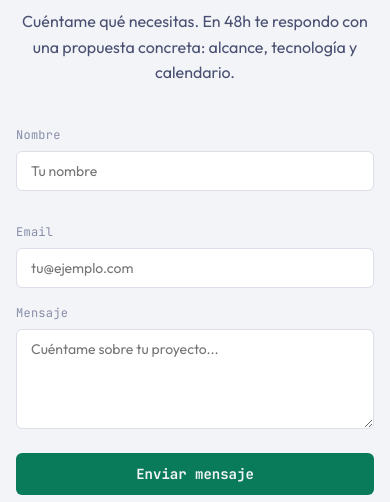
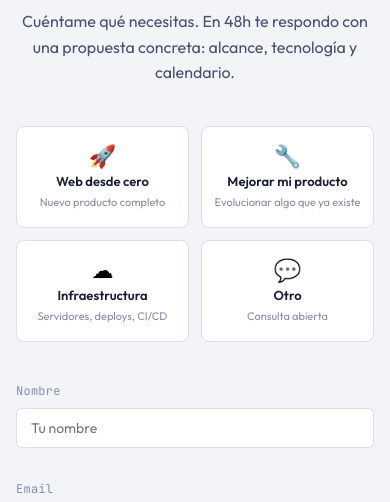
Before and after one commit to rricajos/rricajos, an Astro site: page / in a window 390 px wide. Shown: the part 2803-3305 px from the top of the page. Built offline with nearby package versions, Linux system fonts and the light colour scheme; Astro itself is replaced by a stand-in of ours.

Commit message:
add topic selector cards before contact form
4 cards: new website, improve product, infrastructure, other
- click selects card, pre-fills textarea with topic intro
- scrolls to form on selection
- responsive: 2-col on mobile
- full i18n (ES/EN/ZH) for labels, descriptions, and prefills

```diff
--- a/src/pages/index.astro
+++ b/src/pages/index.astro
@@ -177,6 +177,28 @@ import Base from '../layouts/Base.astro';
         Cuéntame qué necesitas. En 48h te respondo con una propuesta
         concreta: alcance, tecnología y calendario.
       </p>
+      <div class="topic-cards">
+        <button class="topic-card" data-topic="new">
+          <span class="topic-icon">&#x1F680;</span>
+          <span class="topic-label" data-i18n="topic.new">Web desde cero</span>
+          <span class="topic-desc" data-i18n="topic.new_desc">Nuevo producto completo</span>
+        </button>
+        <button class="topic-card" data-topic="improve">
+          <span class="topic-icon">&#x1F527;</span>
+          <span class="topic-label" data-i18n="topic.improve">Mejorar mi producto</span>
+          <span class="topic-desc" data-i18n="topic.improve_desc">Evolucionar algo que ya existe</span>
+        </button>
+        <button class="topic-card" data-topic="infra">
+          <span class="topic-icon">&#x2601;</span>
+          <span class="topic-label" data-i18n="topic.infra">Infraestructura</span>
+          <span class="topic-desc" data-i18n="topic.infra_desc">Servidores, deploys, CI/CD</span>
+        </button>
+        <button class="topic-card" data-topic="other">
+          <span class="topic-icon">&#x1F4AC;</span>
+          <span class="topic-label" data-i18n="topic.other">Otro</span>
+          <span class="topic-desc" data-i18n="topic.other_desc">Consulta abierta</span>
+        </button>
+      </div>
       <form class="contact-form" action="https://formsubmit.co/ergoegos@gmail.com" method="POST">
         <input type="hidden" name="_subject" value="New message from ricajos.com" />
         <input type="hidden" name="_captcha" value="false" />
@@ -870,6 +892,55 @@ import Base from '../layouts/Base.astro';
     margin-bottom: 2.5rem;
   }
 
+  .topic-cards {
+    display: grid;
+    grid-template-columns: repeat(4, 1fr);
+    gap: 0.75rem;
+    max-width: 640px;
+    margin: 0 auto 2.5rem;
+  }
+
+  .topic-card {
+    display: flex;
+    flex-direction: column;
+    align-items: center;
+    gap: 0.375rem;
+    padding: 1.125rem 0.5rem;
+    background: var(--surface);
+    border: 1px solid var(--border);
+    border-radius: 8px;
+    cursor: pointer;
+    transition: border-color 0.2s, box-shadow 0.2s;
+    font-family: var(--font-sans);
+  }
+
+  .topic-card:hover {
+    border-color: var(--accent);
+    box-shadow: var(--card-hover);
+  }
+
+  .topic-card.active {
+    border-color: var(--accent);
+    background: var(--accent-soft);
+  }
+
+  .topic-icon {
+    font-size: 1.375rem;
+    line-height: 1;
+  }
+
+  .topic-label {
+    font-size: 0.8125rem;
+    font-weight: 600;
+    color: var(--text);
+  }
+
+  .topic-desc {
+    font-size: 0.6875rem;
+    color: var(--muted);
+    line-height: 1.3;
+  }
+
   .contact-form {
     max-width: 520px;
     margin: 0 auto;
@@ -1162,6 +1233,9 @@ import Base from '../layouts/Base.astro';
     }
     .form-row {
       grid-template-columns: 1fr;
+    }
+    .topic-cards {
+      grid-template-columns: repeat(2, 1fr);
     }
     section {
       padding: 3.5rem 0;
@@ -1288,6 +1362,14 @@ import Base from '../layouts/Base.astro';
       'form.message': 'Mensaje',
       'form.message_ph': 'Cuéntame sobre tu proyecto...',
       'form.send': 'Enviar mensaje',
+      'topic.new': 'Web desde cero',
+      'topic.new_desc': 'Nuevo producto completo',
+      'topic.improve': 'Mejorar mi producto',
+      'topic.improve_desc': 'Evolucionar algo que ya existe',
+      'topic.infra': 'Infraestructura',
+      'topic.infra_desc': 'Servidores, deploys, CI/CD',
+      'topic.other': 'Otro',
+      'topic.other_desc': 'Consulta abierta',
       'footer.tagline': 'Full-stack · Barcelona',
       'footer.desc': 'Diseño, construyo y despliego productos web de principio a fin.',
       'footer.nav_heading': 'Navegación',
@@ -1333,6 +1415,14 @@ import Base from '../layouts/Base.astro';
       'form.message': 'Message',
       'form.message_ph': 'Tell me about your project...',
       'form.send': 'Send message',
+      'topic.new': 'New website',
+      'topic.new_desc': 'Complete new product',
+      'topic.improve': 'Improve my product',
+      'topic.improve_desc': 'Evolve something that already exists',
+      'topic.infra': 'Infrastructure',
+      'topic.infra_desc': 'Servers, deploys, CI/CD',
+      'topic.other': 'Other',
+      'topic.other_desc': 'Open inquiry',
       'footer.tagline': 'Full-stack · Barcelona',
       'footer.desc': 'I design, build, and deploy web products from start to finish.',
       'footer.nav_heading': 'Navigation',
@@ -1378,6 +1468,14 @@ import Base from '../layouts/Base.astro';
       'form.message': '留言',
       'form.message_ph': '告诉我你的项目...',
       'form.send': '发送消息',
+      'topic.new': '从零开始建站',
+      'topic.new_desc': '全新产品',
+      'topic.improve': '改进我的产品',
+      'topic.improve_desc': '优化现有产品',
+      'topic.infra': '基础设施',
+      'topic.infra_desc': '服务器、部署、CI/CD',
+      'topic.other': '其他',
+      'topic.other_desc': '开放咨询',
       'footer.tagline': '全栈 · 巴塞罗那',
       'footer.desc': '从头到尾设计、构建和部署网络产品。',
       'footer.nav_heading': '导航',
@@ -1541,6 +1639,28 @@ import Base from '../layouts/Base.astro';
   );
 
   document.querySelectorAll('.reveal').forEach((el) => revealObserver.observe(el));
+
+  // Topic cards
+  const topicPrefills = {
+    es: { new: 'Hola, necesito una web desde cero. ', improve: 'Hola, tengo un producto y quiero mejorarlo. ', infra: 'Hola, necesito ayuda con infraestructura. ', other: '' },
+    en: { new: 'Hi, I need a website from scratch. ', improve: 'Hi, I have a product and want to improve it. ', infra: 'Hi, I need help with infrastructure. ', other: '' },
+    zh: { new: '你好，我需要从头开始建一个网站。', improve: '你好，我有一个产品想要改进。', infra: '你好，我需要基础设施方面的帮助。', other: '' },
+  };
+  document.querySelectorAll('.topic-card').forEach(card => {
+    card.addEventListener('click', () => {
+      document.querySelectorAll('.topic-card').forEach(c => c.classList.remove('active'));
+      card.classList.add('active');
+      const topic = card.dataset.topic;
+      const msg = document.getElementById('message');
+      const lang = currentLang || 'es';
+      const prefills = topicPrefills[lang] || topicPrefills.es;
+      if (msg) {
+        msg.value = prefills[topic] || '';
+        msg.focus();
+      }
+      document.querySelector('.contact-form').scrollIntoView({ behavior: 'smooth', block: 'center' });
+    });
+  });
 
   // Footer year
   const yearEl = document.getElementById('year');
```
